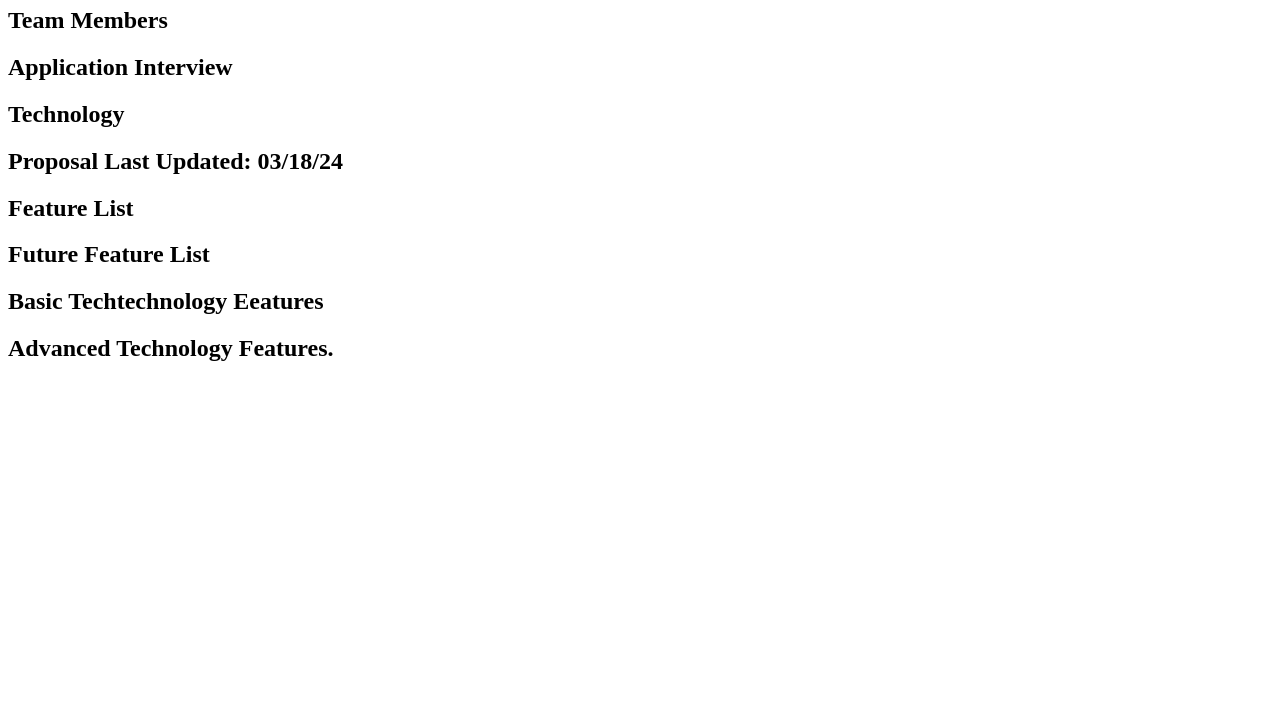
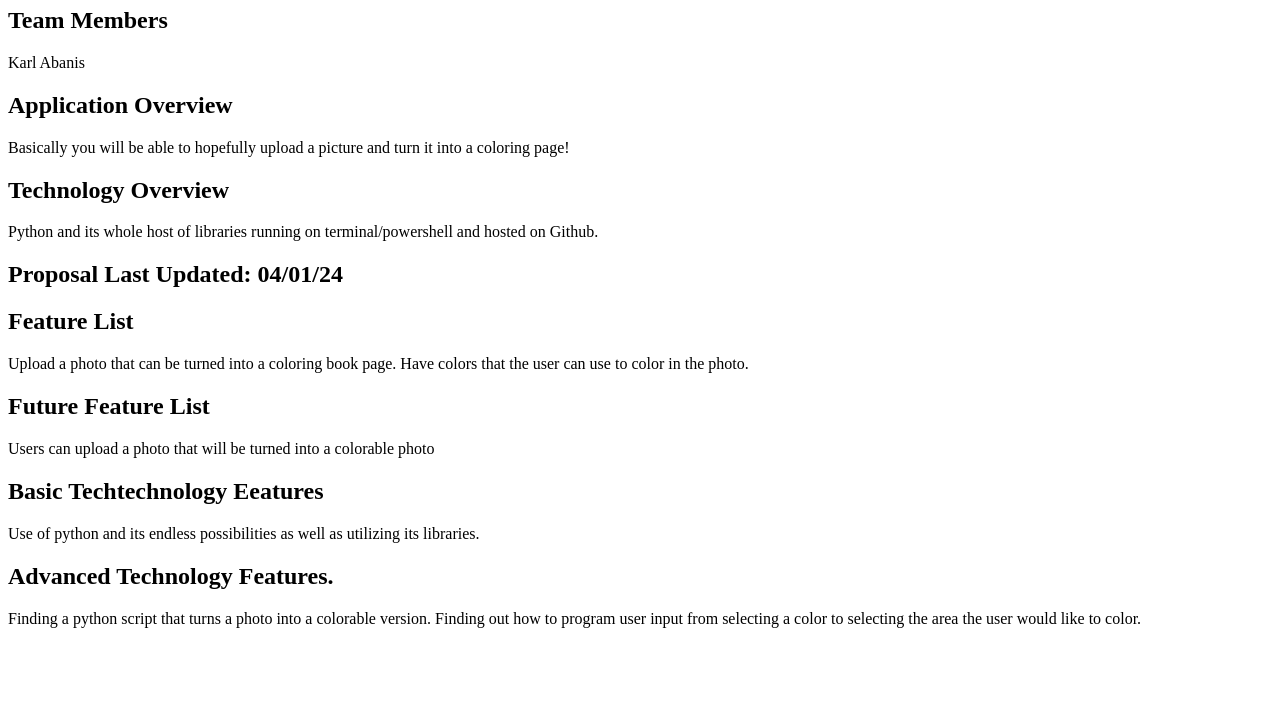
Before and after one commit to goldenkarell/class-project-proposal, a plain HTML site: page index.html in a window 1280 px wide. Shown: the part 73-800 px from the top of the page. Drawn offline with Linux system fonts and the light colour scheme.

Commit message:
Update index.html

```diff
--- a/index.html
+++ b/index.html
@@ -4,16 +4,28 @@
 <head>
   <meta charset="UTF-8">
   <title>Class Project Proposal</title>
+  <link rel="stylesheet" href="index.css">
 </head>
 
 <body>
-  <h1>Where's waldo? (likely to be modified soon)</h1>
+  <h1>ColorSome!</h1>
   <h2>Team Members</h2>
-  <h2>Application Interview</h2>
-  <h2>Technology </h2>
-  <h2>Proposal Last Updated: 03/18/24</h2>
+    <p>Karl Abanis</p>
+  <h2>Application Overview</h2>
+    <p>Basically you will be able to hopefully upload a picture and turn it into a coloring page!</p>
+  <h2>Technology Overview</h2>
+    <p>Python and its whole host of libraries running on terminal/powershell and hosted on
+    Github.</p>
+  <h2>Proposal Last Updated: 04/01/24</h2>
   <h2>Feature List</h2>
+    <ls>Upload a photo that can be turned into a coloring book page.</ls>
+    <ls>Have colors that the user can use to color in the photo.</ls>
   <h2>Future Feature List</h2>
+    <ls>Users can upload a photo that will be turned into a colorable photo</ls>
   <h2>Basic Techtechnology Eeatures</h2>
+    <ls>Use of python and its endless possibilities as well as utilizing its libraries.</ls>
   <h2>Advanced Technology Features.</h2>
+    <ls>Finding a python script that turns a photo into a colorable version.</ls>
+    <ls>Finding out how to program user input from selecting a color to selecting the area
+    the user would like to color.</ls>
 </body>
```
